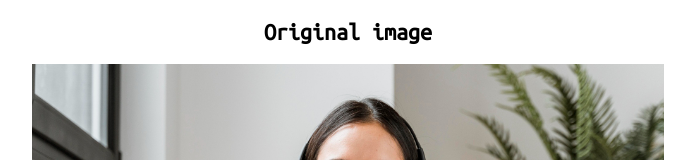
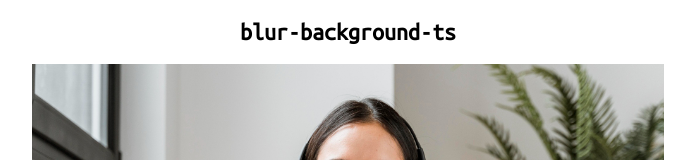
Before and after one commit to cuongle-hdwebsoft/blur-background-ts, a website built with Vite: page index.html in a window 1280 px wide. Shown: the top 160 px of the page, without its empty margins (292-987 px from the left). Built offline with nearby package versions, Linux system fonts and the light colour scheme; what @mediapipe/tasks-vision would draw is missing.

Commit message:
chore: update title

```diff
--- a/index.html
+++ b/index.html
@@ -71,7 +71,7 @@
   <body>
     <div class="container">
       <div class="relative">
-        <h2 class="text-center">Original image</h2>
+        <h2 class="text-center">blur-background-ts</h2>
         <img id="image" src="./imgs/IMG_0158 2 Large.jpeg" alt="" crossorigin="anonymous" />
         <input accept="image/*" type="file" />
       </div>
```
